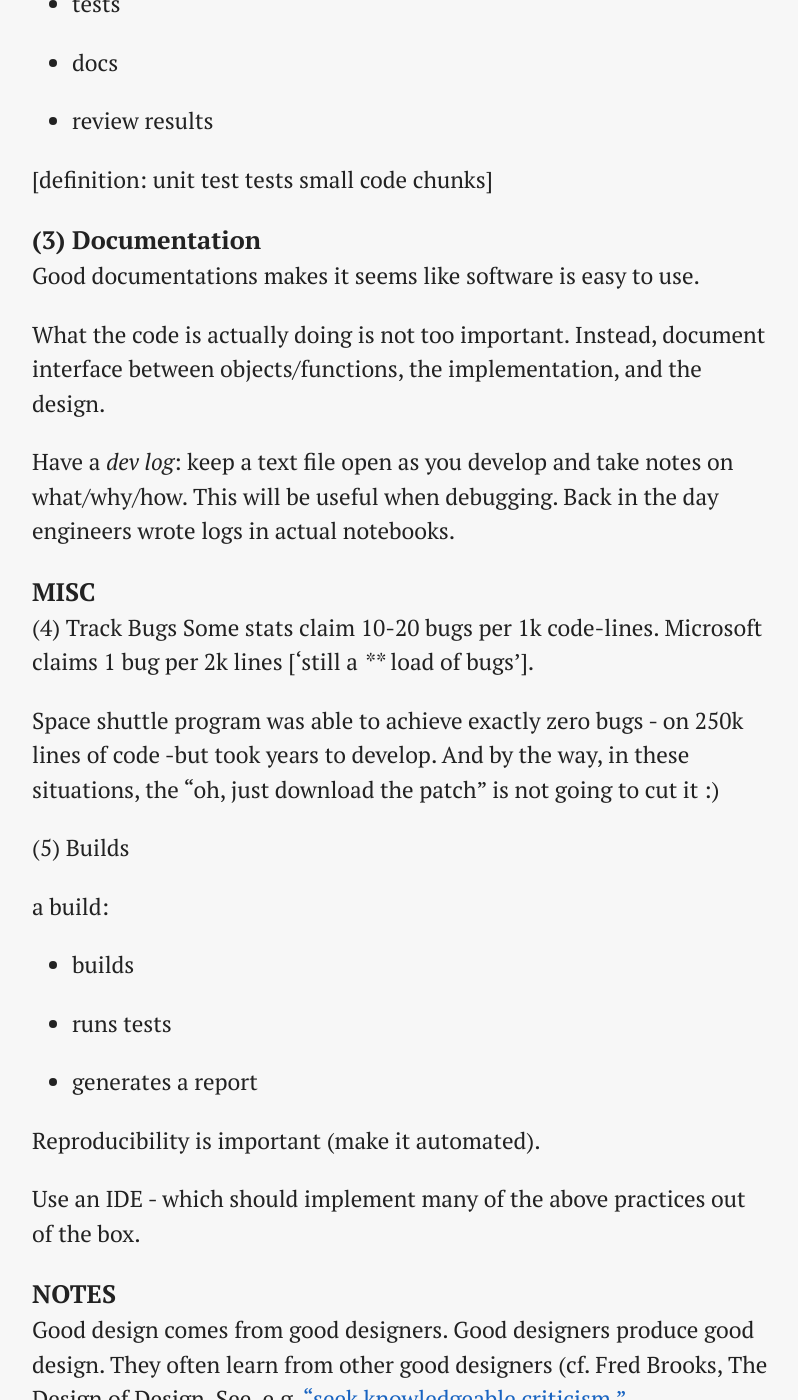
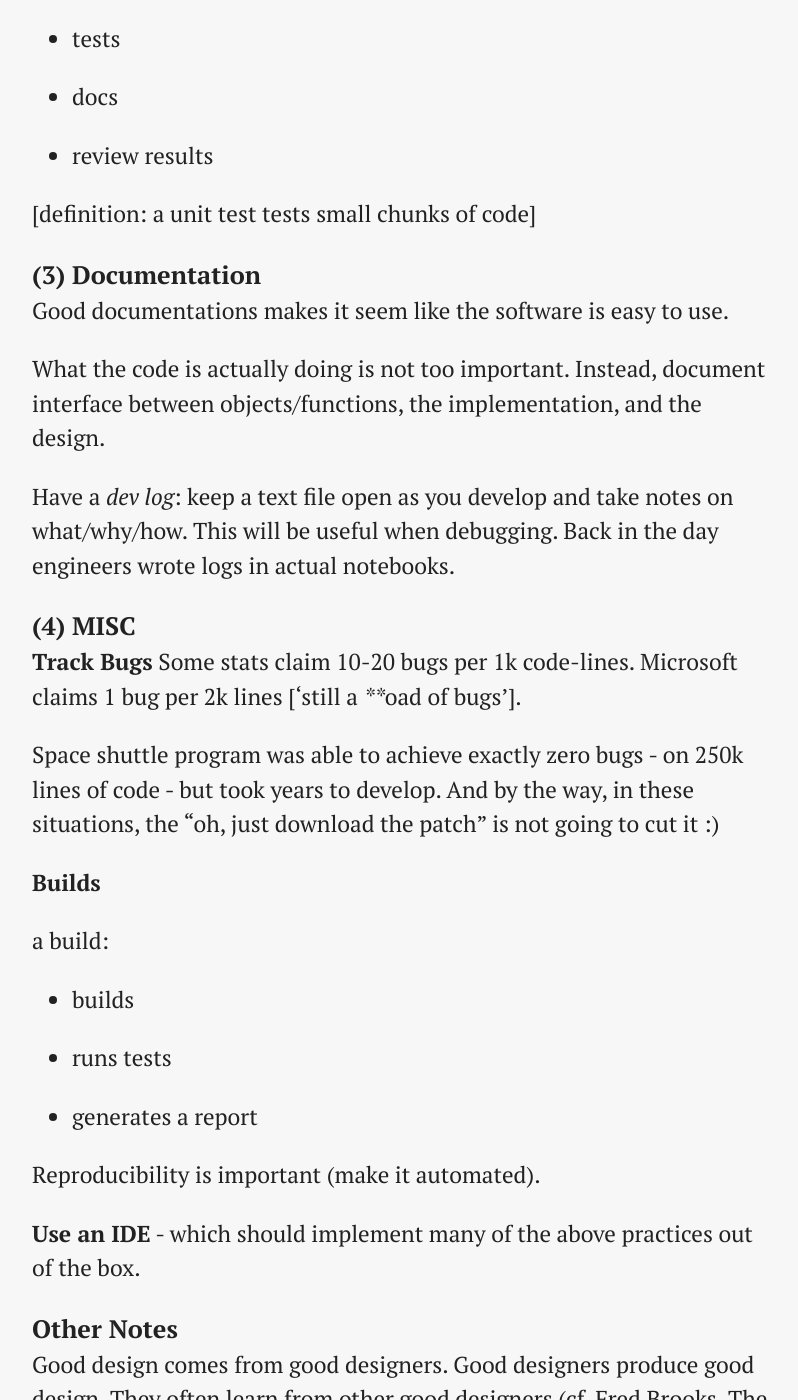
Before and after one commit to pavopax/pavopax.github.io, a Jekyll site: the page built from _posts/2015-01-19-software-carpentry.md, in a window 1280 px wide and 1400 px high, scrolled down 1636 px. Shown: the whole window, without its empty margins (240-1038 px from the left). Built offline with Jekyll 4.4.1, drawn with Linux system fonts in a browser that asks for light colours; nearby versions of some CDN libraries; library files that are not in the unit come from our copies; some of the changed text lies outside the part shown.

Commit message:
fix minor issues in text

```diff
--- a/_posts/2015-01-19-software-carpentry.md
+++ b/_posts/2015-01-19-software-carpentry.md
@@ -51,22 +52,23 @@ You should merge:
 
 * review results
 
-[definition: unit test tests small code chunks]
+[definition: a unit test tests small chunks of code]
 
 ### (3) Documentation
-Good documentations makes it seems like software is easy to use.
+Good documentations makes it seem like the software is easy to use.
 
 What the code is actually doing is not too important. Instead, document interface between objects/functions, the implementation, and the design.
 
 Have a *dev log*: keep a text file open as you develop and take notes on what/why/how. This will be useful when debugging. Back in the day engineers wrote logs in actual notebooks.
 
-### MISC
-(4) Track Bugs
-Some stats claim 10-20 bugs per 1k code-lines. Microsoft claims 1 bug per 2k lines ['still a **** load of bugs'].
+### (4) MISC
 
-Space shuttle program was able to achieve exactly zero bugs - on 250k lines of code  -but took years to develop. And by the way, in these situations, the "oh, just download the patch" is not going to cut it :)
+**Track Bugs**
+Some stats claim 10-20 bugs per 1k code-lines. Microsoft claims 1 bug per 2k lines ['still a ****oad of bugs'].
 
-(5) Builds
+Space shuttle program was able to achieve exactly zero bugs - on 250k lines of code  - but took years to develop. And by the way, in these situations, the "oh, just download the patch" is not going to cut it :)
+
+**Builds**
 
 a build:
 
@@ -78,9 +80,9 @@ a build:
 
 Reproducibility is important (make it automated).
 
-Use an IDE - which should implement many of the above practices out of the box.
+**Use an IDE** - which should implement many of the above practices out of the box.
 
-### NOTES
+### Other Notes
 Good design comes from good designers. Good designers produce good design. They often learn from other good designers (cf. Fred Brooks, The Design of Design. See, e.g. ["seek knowledgeable criticism."](http://www.wired.com/2010/07/ff_fred_brooks/).
 
 Audience question on hiring good devs. Three things to do:
```
Also changed, not shown: other parts of _posts/2015-01-19-software-carpentry.md (+9 -8 lines).
